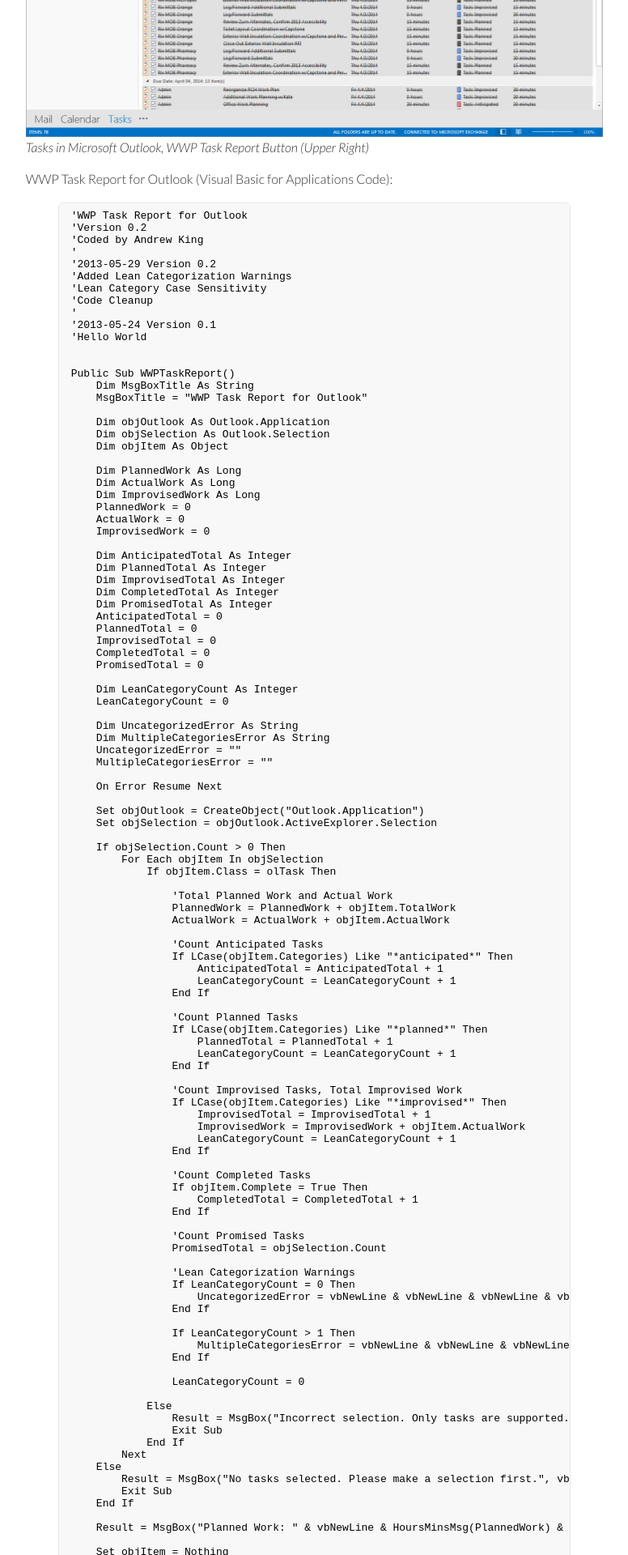
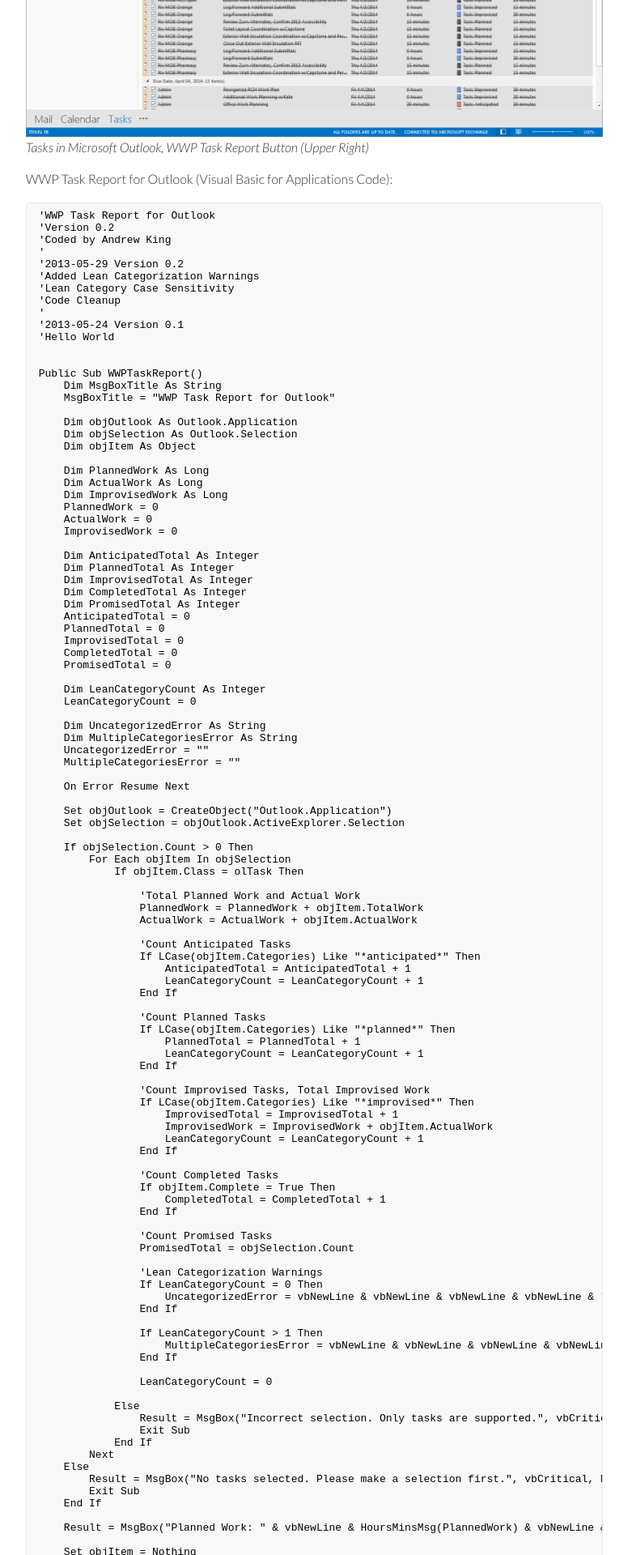
Before and after one commit to andrewkingme/andrewkingme.github.io, a Jekyll site: the page built from _work/Task-Management-in-Microsoft-Outlook-with-Visual-Basic.md, in a window 1280 px wide. Shown: the part 702-2622 px from the top of the page at 81% size, without its empty margins (425-1201 px from the left). Built offline with Jekyll 4.4.1, drawn with Linux system fonts in a browser that asks for light colours.

Commit message:
Figure Formatting

```diff
--- a/assets/css/style.scss
+++ b/assets/css/style.scss
@@ -149,6 +149,10 @@
   margin-bottom: 20px;
 }
 
+figure {
+  margin: 0px;
+}
+
 /* Forms */
 
 .form-control {
```
